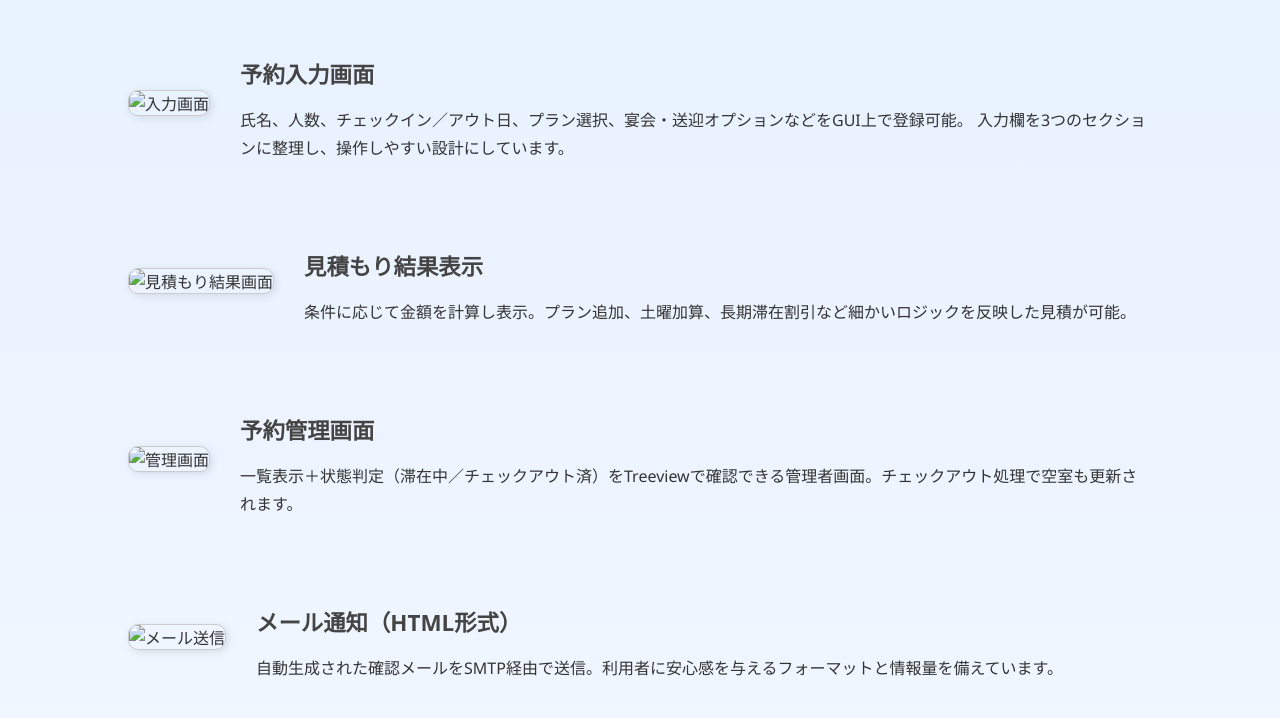
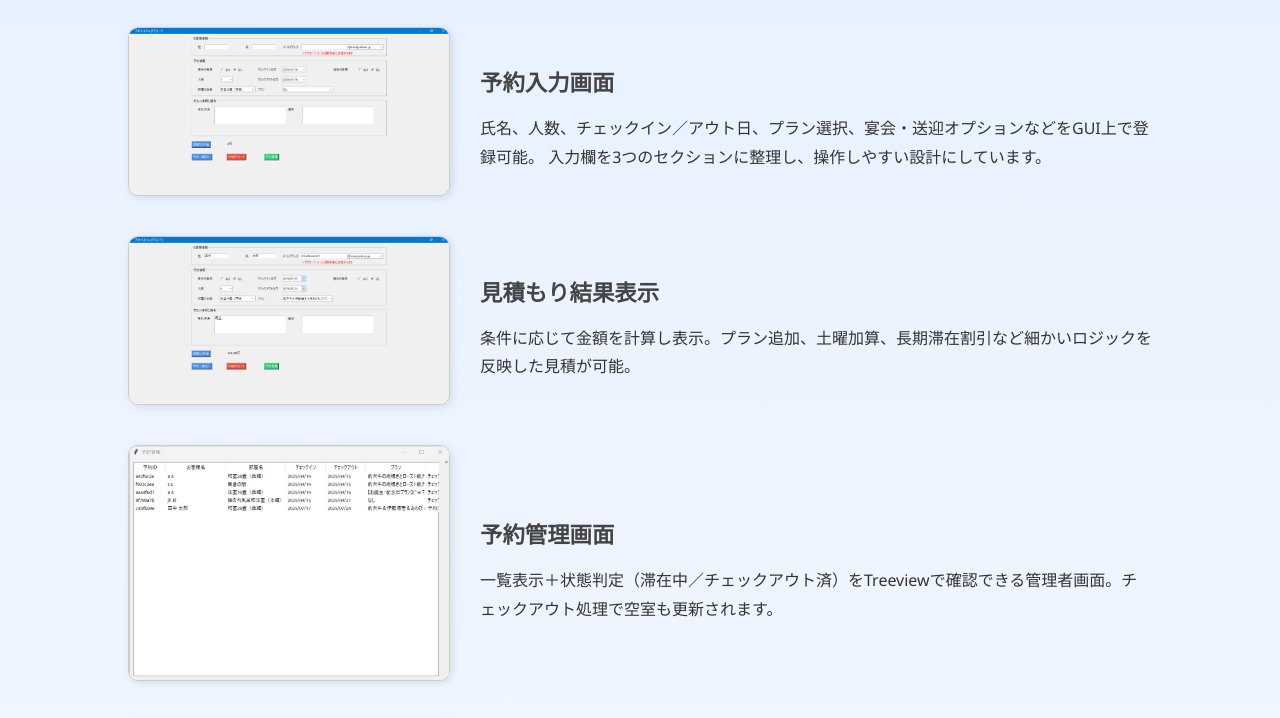
Before and after one commit to maca-11/PORTFOLIO, a plain HTML site: page main/html/hatiman.html in a window 1280 px wide. Shown: the part 191-909 px from the top of the page. Drawn offline with Linux system fonts and the light colour scheme; the site is published under a folder, as on GitHub Pages, so addresses that start at the root find nothing.

Commit message:
画像パス1

```diff
--- a/main/html/hatiman.html
+++ b/main/html/hatiman.html
@@ -25,7 +25,7 @@
     <h3 class="section_subtitle">八幡平ハイツ 予約管理アプリ</h3>
 
     <div class="feature_card">
-      <img src="/img/reservation/home.png" alt="入力画面" onclick="openModal(this)">
+      <img src="../../img/reservation/home.png" alt="入力画面" onclick="openModal(this)">
       <div>
         <h4>予約入力画面</h4>
         <p>
@@ -36,7 +36,7 @@
     </div>
 
     <div class="feature_card">
-      <img src="/img/reservation/after_input.png" alt="見積もり結果画面" onclick="openModal(this)">
+      <img src="../../img/reservation/after_input.png" alt="見積もり結果画面" onclick="openModal(this)">
       <div>
         <h4>見積もり結果表示</h4>
         <p>
@@ -46,7 +46,7 @@
     </div>
 
     <div class="feature_card">
-      <img src="/img/reservation/reservation_management.png" alt="管理画面" onclick="openModal(this)">
+      <img src="../../img/reservation/reservation_management.png" alt="管理画面" onclick="openModal(this)">
       <div>
         <h4>予約管理画面</h4>
         <p>
@@ -56,7 +56,7 @@
     </div>
 
     <div class="feature_card">
-      <img src="/img/reservation/gmail.png" alt="メール送信" onclick="openModal(this)">
+      <img src="../../img/reservation/gmail.png" alt="メール送信" onclick="openModal(this)">
       <div>
         <h4>メール通知（HTML形式）</h4>
         <p>
```
